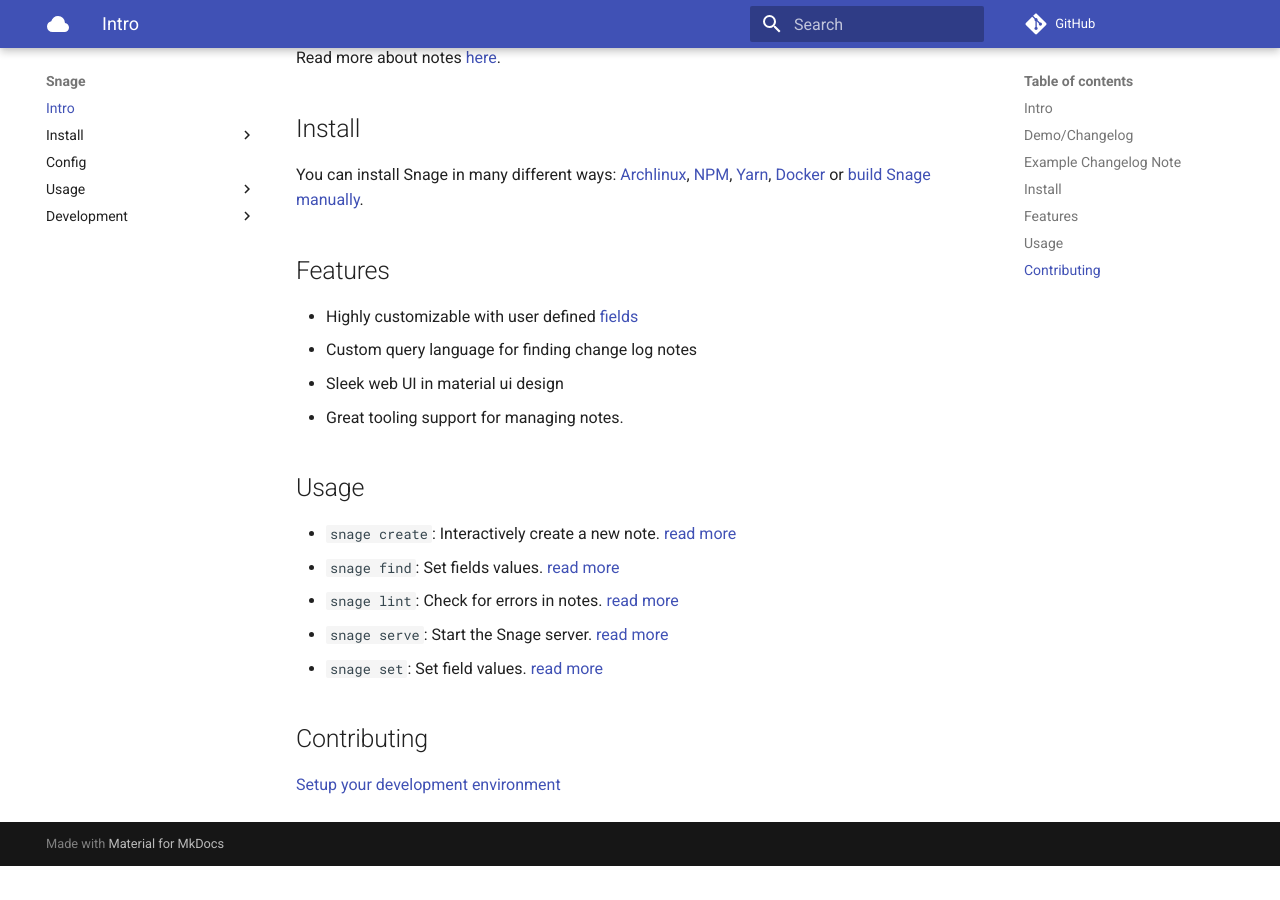
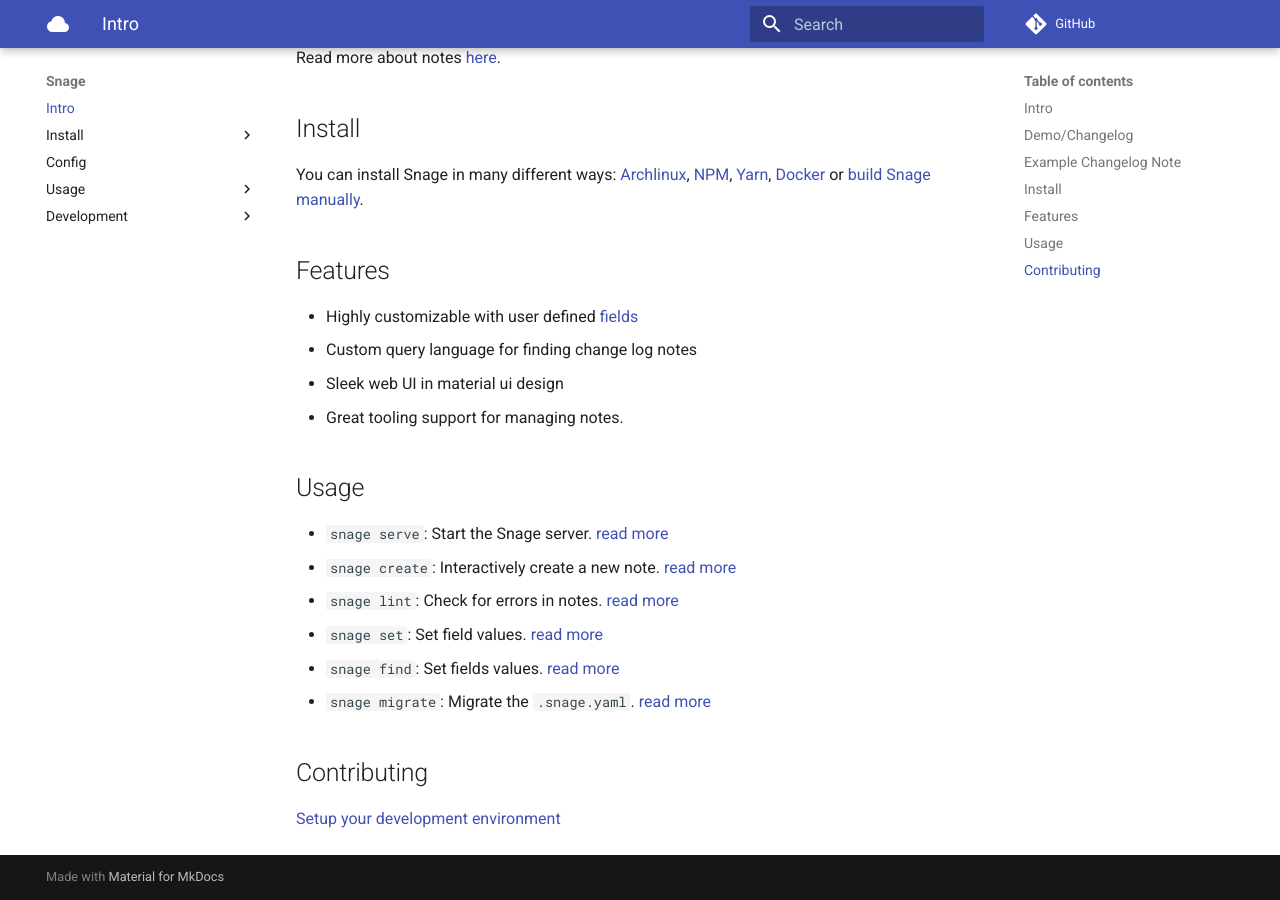
Before and after one commit to FACT-Finder/snage, an MkDocs documentation site: the page built from docs/index.md, in a window 1280 px wide and 900 px high, scrolled down 1201 px. Built offline with MkDocs 1.6.1 and Material for MkDocs 9.7.7, drawn with Linux system fonts in a browser that asks for light colours; comment, search, counter and statistics services are not loaded; before the commit the page ends 2067 px from its top, so only the background shows below that.

Commit message:
Update docs for snage migrate

```diff
--- a/docs/index.md
+++ b/docs/index.md
@@ -69,11 +69,12 @@
 
 ## Usage
 
+* `snage serve`: Start the Snage server. [read more](https://fact-finder.github.io/snage/cmd/serve)
 * `snage create`: Interactively create a new note. [read more](https://fact-finder.github.io/snage/cmd/create)
+* `snage lint`: Check for errors in notes. [read more](https://fact-finder.github.io/snage/cmd/lint)
+* `snage set`: Set field values. [read more](https://fact-finder.github.io/snage/cmd/set)
 * `snage find`: Set fields values. [read more](https://fact-finder.github.io/snage/cmd/find)
-* `snage lint`: Check for errors in notes. [read more](https://fact-finder.github.io/snage/cmd/lint)
-* `snage serve`: Start the Snage server. [read more](https://fact-finder.github.io/snage/cmd/serve)
-* `snage set`: Set field values. [read more](https://fact-finder.github.io/snage/cmd/set)
+* `snage migrate`: Migrate the `.snage.yaml`. [read more](https://fact-finder.github.io/snage/cmd/migrate)
 
 ## Contributing
 
--- a/mkdocs.yml
+++ b/mkdocs.yml
@@ -61,10 +61,11 @@
   - Config: config.md
   - Usage:
     - Serve: cmd/serve.md
+    - Create: cmd/create.md
     - Lint: cmd/lint.md
     - Set: cmd/set.md
     - Find: cmd/find.md
-    - Create: cmd/create.md
+    - Migrate: cmd/migrate.md
   - Development:
     - Setup: dev/setup.md
     - Build: dev/build.md
```
Also changed, not shown: docs/cmd/migrate.md (added, +1 -0 lines).
